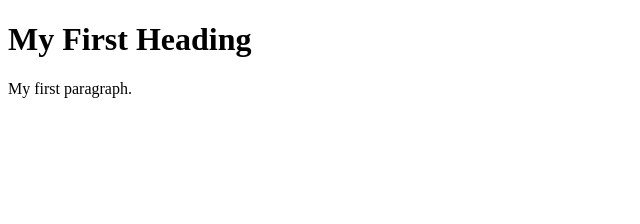
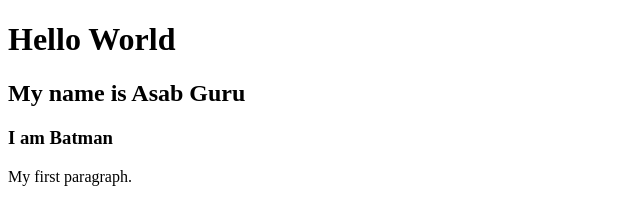
Before and after one commit to kingwasabi47/kingwasabi.github.io, a plain HTML site: page index.html in a window 1280 px wide. Shown: the whole page, without its empty margins (0-640 px from the left). Drawn offline with Linux system fonts and the light colour scheme.

Commit message:
Testing 2

```diff
--- a/index.html
+++ b/index.html
@@ -5,7 +5,9 @@
 </head>
 <body>
 
-<h1>My First Heading</h1>
+<h1>Hello World</h1>
+<h2>My name is Asab Guru</h2>
+<h3>I am Batman</h3>
 <p>My first paragraph.</p>
 
 </body>
```
